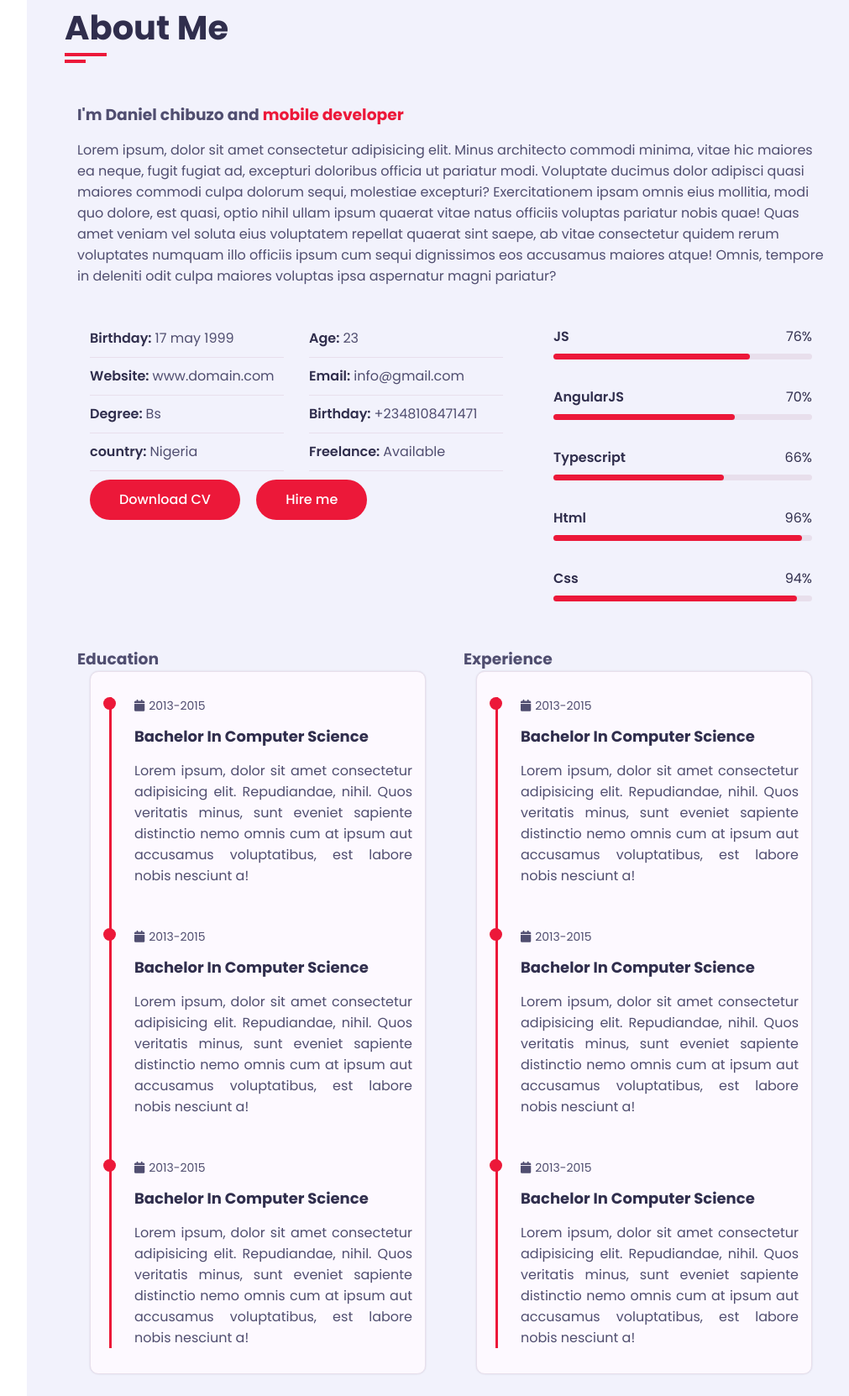
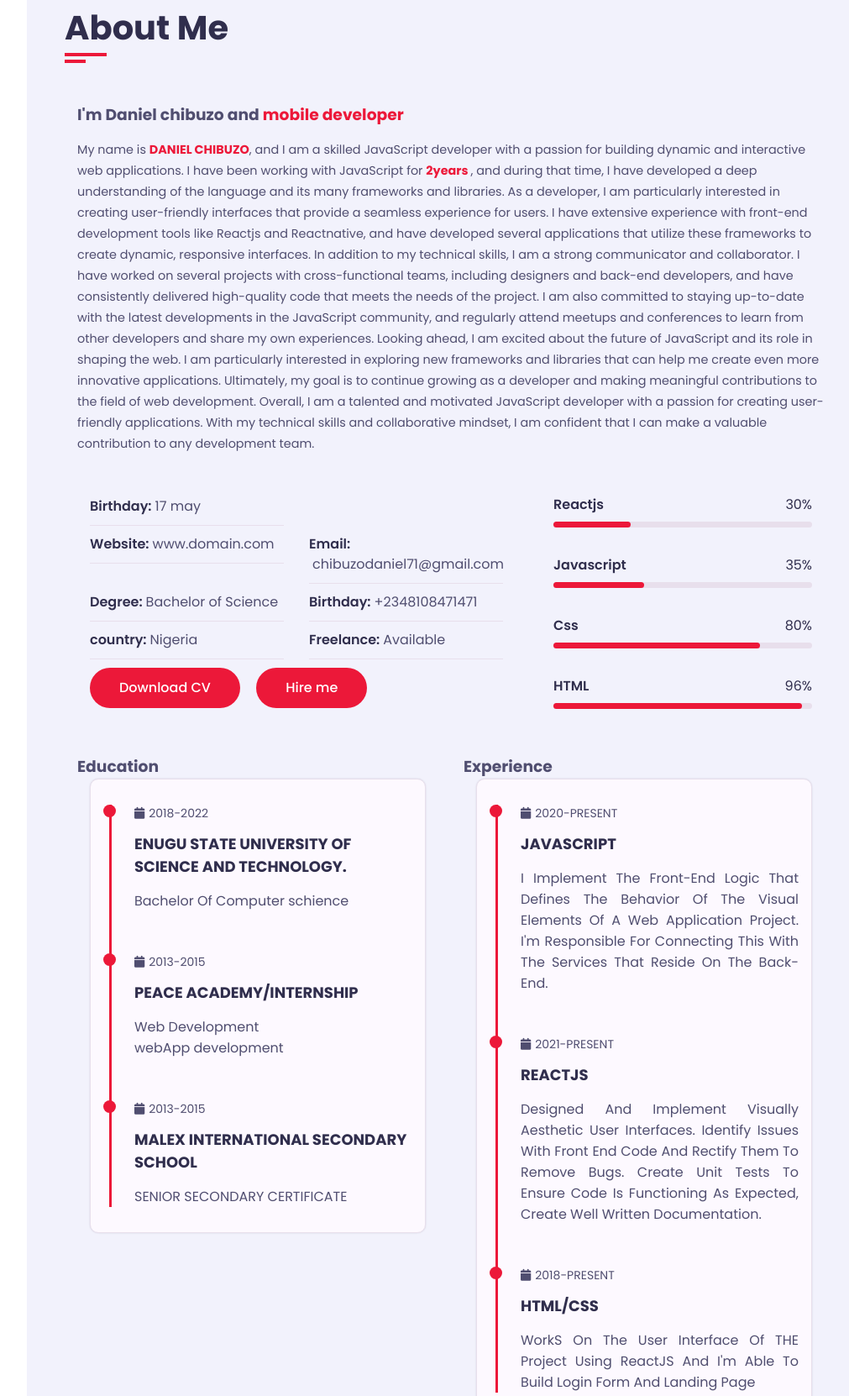
Before and after one commit to chibuzodaniel/myportfolio, a plain HTML site: page index.html in a window 1280 px wide. Shown: the part 857-2519 px from the top of the page at 84% size, without its empty margins (238-1249 px from the left). Drawn offline with nearby package versions, Linux system fonts and the light colour scheme; a web font is replaced by a local one.

Commit message:
update commit

```diff
--- a/Js/script.js
+++ b/Js/script.js
@@ -2,10 +2,9 @@
 var typed = new Typed(".typing", {
   strings: [
     "",
-    "Google developer",
-    "Android developer",
-    "Angular Developer",
-    "Web Designer",
+    "WEB DEVELOPER",
+    "JAVASCRIPT DEVEOPER",
+    "REACTJS DEVELOPER",
   ],
   typeSpeed: 100,
   backspeed: 60,
--- a/css/style.css
+++ b/css/style.css
@@ -314,8 +314,12 @@ ul {
 .about .about-content .about-text h3 span {
   color: var(--skin-color);
 }
+span{
+  color: var(--skin-color);
+  font-weight: 700;
+}
 .about .about-content .about-text p {
-  font-size: 16px;
+  font-size: 0.9rem;
   line-height: 25px;
   color: var(--text-black-700);
 }
@@ -368,6 +372,7 @@ ul {
   font-size: 16px;
   color: var(--text-black-900);
   text-transform: capitalize;
+  /* background-color: red; */
 }
 .about .about-content .skills .skill-item .progress {
   background-color: var(--bg-back-50);
@@ -474,7 +479,7 @@ ul {
   font-weight: 700;
   font-size: 18px;
   margin-bottom: 15px;
-  text-transform: capitalize;
+  text-transform: uppercase;
   color: var(--text-black-900);
 }
 .about .about-content .timeline .timeline-text {
@@ -482,6 +487,7 @@ ul {
   font-size: 16px;
   text-align: justify;
   color: var(--text-black-700);
+
 }
 
 /* service */
--- a/index.html
+++ b/index.html
@@ -92,11 +92,11 @@
                   Hello, my name is <span class="name">chibuzo Daniel</span>
                 </h3>
                 <h3 class="my-profession">
-                  I'm <span class="typing">mobile developer </span>
+                  I'M A <span class="typing">javascript developer </span>
                 </h3>
                 <p>
-                  I'm a mobile Developer with extensive experience for over
-                  3years. my expertise is to create Google's Android/Web Apps
+                   with extensive experience for like
+                  3years. my expertise is to create Android/Web Apps
                   and many more...
                 </p>
                 <a href="#contact" class="btn hire-me">Hire me</a>
@@ -124,19 +124,12 @@
                       I'm Daniel chibuzo and <span>mobile developer</span>
                     </h3>
                     <p>
-                      Lorem ipsum, dolor sit amet consectetur adipisicing elit.
-                      Minus architecto commodi minima, vitae hic maiores ea
-                      neque, fugit fugiat ad, excepturi doloribus officia ut
-                      pariatur modi. Voluptate ducimus dolor adipisci quasi
-                      maiores commodi culpa dolorum sequi, molestiae excepturi?
-                      Exercitationem ipsam omnis eius mollitia, modi quo dolore,
-                      est quasi, optio nihil ullam ipsum quaerat vitae natus
-                      officiis voluptas pariatur nobis quae! Quas amet veniam
-                      vel soluta eius voluptatem repellat quaerat sint saepe, ab
-                      vitae consectetur quidem rerum voluptates numquam illo
-                      officiis ipsum cum sequi dignissimos eos accusamus maiores
-                      atque! Omnis, tempore in deleniti odit culpa maiores
-                      voluptas ipsa aspernatur magni pariatur?
+                      My name is <span>DANIEL CHIBUZO</span>, and I am a skilled JavaScript developer with a passion for building dynamic and interactive web applications. I have been working with JavaScript for <span> 2years </span>, and during that time, I have developed a deep understanding of the language and its many frameworks and libraries.
+                      As a developer, I am particularly interested in creating user-friendly interfaces that provide a seamless experience for users. I have extensive experience with front-end development tools like Reactjs and Reactnative, and have developed several applications that utilize these frameworks to create dynamic, responsive interfaces.
+                      In addition to my technical skills, I am a strong communicator and collaborator. I have worked on several projects with cross-functional teams, including designers and back-end developers, and have consistently delivered high-quality code that meets the needs of the project. I am also committed to staying up-to-date with the latest developments in the JavaScript community, and regularly attend meetups and conferences to learn from other developers and share my own experiences.
+                      Looking ahead, I am excited about the future of JavaScript and its role in shaping the web. I am particularly interested in exploring new frameworks and libraries that can help me create even more innovative applications. Ultimately, my goal is to continue growing as a developer and making meaningful contributions to the field of web development.
+                      Overall, I am a talented and motivated JavaScript developer with a passion for creating user-friendly applications. With my technical skills and collaborative mindset, I am confident that I can make a valuable contribution to any development team.
+
                     </p>
                   </div>
                 </div>
@@ -144,19 +137,19 @@
                   <div class="personal-info padd-15">
                     <div class="row">
                       <div class="info-item padd-15">
-                        <p>Birthday:<span> 17 may 1999</span></p>
+                        <p>Birthday:<span> 17 may </span></p>
                       </div>
                       <div class="info-item padd-15">
-                        <p>Age:<span> 23</span></p>
+                        <!-- <p>Age:<span> 23</span></p> -->
                       </div>
                       <div class="info-item padd-15">
                         <p>Website:<span> www.domain.com</span></p>
                       </div>
                       <div class="info-item padd-15">
-                        <p>Email:<span> info@gmail.com</span></p>
+                        <p>Email:<span> chibuzodaniel71@gmail.com</span></p>
                       </div>
                       <div class="info-item padd-15">
-                        <p>Degree:<span> Bs</span></p>
+                        <p>Degree:<span> Bachelor of Science</span></p>
                       </div>
                       <div class="info-item padd-15">
                         <p>Birthday:<span> +2348108471471</span></p>
@@ -178,40 +171,40 @@
                   <div class="skills padd-15">
                     <div class="row">
                       <div class="skill-item padd-15">
-                        <h5>JS</h5>
+                        <h5>Reactjs</h5>
                         <div class="progress">
-                          <div class="progress-in" style="width: 76%"></div>
-                          <div class="skill-percent">76%</div>
+                          <div class="progress-in" style="width: 30%"></div>
+                          <div class="skill-percent">30%</div>
                         </div>
                       </div>
                       <div class="skill-item padd-15">
-                        <h5>AngularJS</h5>
+                        <h5>Javascript</h5>
                         <div class="progress">
-                          <div class="progress-in" style="width: 70%"></div>
-                          <div class="skill-percent">70%</div>
+                          <div class="progress-in" style="width: 35%"></div>
+                          <div class="skill-percent">35%</div>
                         </div>
                       </div>
                       <div class="skill-item padd-15">
-                        <h5>Typescript</h5>
+                        <h5>Css</h5>
                         <div class="progress">
-                          <div class="progress-in" style="width: 66%"></div>
-                          <div class="skill-percent">66%</div>
+                          <div class="progress-in" style="width: 80%"></div>
+                          <div class="skill-percent">80%</div>
                         </div>
                       </div>
                       <div class="skill-item padd-15">
-                        <h5>html</h5>
+                        <h5>HTML</h5>
                         <div class="progress">
                           <div class="progress-in" style="width: 96%"></div>
                           <div class="skill-percent">96%</div>
                         </div>
                       </div>
-                      <div class="skill-item padd-15">
+                      <!-- <div class="skill-item padd-15">
                         <h5>css</h5>
                         <div class="progress">
                           <div class="progress-in" style="width: 94%"></div>
                           <div class="skill-percent">94%</div>
                         </div>
-                      </div>
+                      </div> -->
                     </div>
                   </div>
                 </div>
@@ -225,17 +218,13 @@
                           <div class="timeline-item">
                             <div class="circle-dot"></div>
                             <h3 class="timeline-date">
-                              <i class="fa fa-calendar"></i>2013-2015
+                              <i class="fa fa-calendar"></i>2018-2022
                             </h3>
                             <h4 class="timeline-title">
-                              bachelor in computer science
+                              Enugu State University of Science and Technology.
                             </h4>
                             <p class="timeline-text">
-                              Lorem ipsum, dolor sit amet consectetur
-                              adipisicing elit. Repudiandae, nihil. Quos
-                              veritatis minus, sunt eveniet sapiente distinctio
-                              nemo omnis cum at ipsum aut accusamus
-                              voluptatibus, est labore nobis nesciunt a!
+                             Bachelor Of Computer schience
                             </p>
                           </div>
                           <div class="timeline-item">
@@ -244,14 +233,11 @@
                               <i class="fa fa-calendar"></i>2013-2015
                             </h3>
                             <h4 class="timeline-title">
-                              bachelor in computer science
+                             PEACE ACADEMY/INTERNSHIP
                             </h4>
                             <p class="timeline-text">
-                              Lorem ipsum, dolor sit amet consectetur
-                              adipisicing elit. Repudiandae, nihil. Quos
-                              veritatis minus, sunt eveniet sapiente distinctio
-                              nemo omnis cum at ipsum aut accusamus
-                              voluptatibus, est labore nobis nesciunt a!
+                              Web Development<br>
+                              webApp development
                             </p>
                           </div>
                           <div class="timeline-item">
@@ -260,14 +246,10 @@
                               <i class="fa fa-calendar"></i>2013-2015
                             </h3>
                             <h4 class="timeline-title">
-                              bachelor in computer science
+                              MALEX INTERNATIONAL SECONDARY SCHOOL
                             </h4>
                             <p class="timeline-text">
-                              Lorem ipsum, dolor sit amet consectetur
-                              adipisicing elit. Repudiandae, nihil. Quos
-                              veritatis minus, sunt eveniet sapiente distinctio
-                              nemo omnis cum at ipsum aut accusamus
-                              voluptatibus, est labore nobis nesciunt a!
+                             SENIOR SECONDARY CERTIFICATE
                             </p>
                           </div>
                         </div>
@@ -283,49 +265,47 @@
                           <div class="timeline-item">
                             <div class="circle-dot"></div>
                             <h3 class="timeline-date">
-                              <i class="fa fa-calendar"></i>2013-2015
+                              <i class="fa fa-calendar"></i>2020-PRESENT
                             </h3>
                             <h4 class="timeline-title">
-                              bachelor in computer science
+                              javascript
                             </h4>
                             <p class="timeline-text">
-                              Lorem ipsum, dolor sit amet consectetur
-                              adipisicing elit. Repudiandae, nihil. Quos
-                              veritatis minus, sunt eveniet sapiente distinctio
-                              nemo omnis cum at ipsum aut accusamus
-                              voluptatibus, est labore nobis nesciunt a!
+                              I Implement The Front-End
+                               Logic That Defines The Behavior Of The Visual Elements
+                               Of A Web Application Project.
+                               I'm Responsible For Connecting This With
+                                 The Services That Reside On The Back-End.
+                          </div>
+                          <div class="timeline-item">
+                            <div class="circle-dot"></div>
+                            <h3 class="timeline-date">
+                              <i class="fa fa-calendar"></i>2021-PRESENT
+                            </h3>
+                            <h4 class="timeline-title">
+                              Reactjs
+                            </h4>
+                            <p class="timeline-text">
+
+                                Designed And Implement Visually Aesthetic
+                               User Interfaces. Identify Issues With Front
+                                End Code And Rectify Them To Remove Bugs.
+                                Create Unit Tests To Ensure Code Is Functioning As Expected,
+                                 Create Well Written Documentation.
                             </p>
                           </div>
                           <div class="timeline-item">
                             <div class="circle-dot"></div>
                             <h3 class="timeline-date">
-                              <i class="fa fa-calendar"></i>2013-2015
+                              <i class="fa fa-calendar"></i>2018-PRESENT
                             </h3>
                             <h4 class="timeline-title">
-                              bachelor in computer science
+                              HTML/CSS
                             </h4>
                             <p class="timeline-text">
-                              Lorem ipsum, dolor sit amet consectetur
-                              adipisicing elit. Repudiandae, nihil. Quos
-                              veritatis minus, sunt eveniet sapiente distinctio
-                              nemo omnis cum at ipsum aut accusamus
-                              voluptatibus, est labore nobis nesciunt a!
-                            </p>
-                          </div>
-                          <div class="timeline-item">
-                            <div class="circle-dot"></div>
-                            <h3 class="timeline-date">
-                              <i class="fa fa-calendar"></i>2013-2015
-                            </h3>
-                            <h4 class="timeline-title">
-                              bachelor in computer science
-                            </h4>
-                            <p class="timeline-text">
-                              Lorem ipsum, dolor sit amet consectetur
-                              adipisicing elit. Repudiandae, nihil. Quos
-                              veritatis minus, sunt eveniet sapiente distinctio
-                              nemo omnis cum at ipsum aut accusamus
-                              voluptatibus, est labore nobis nesciunt a!
+                              WorkS On The User Interface Of THE Project
+                               Using ReactJS And I'm  Able To Build Login
+                                Form And Landing Page
                             </p>
                           </div>
                         </div>
@@ -351,12 +331,11 @@
               <div class="service-item padd-15">
                 <div class="service-item-inner">
                   <div class="icon">
-                    <i class="fa fa-mobile-alt"></i>
+                    <i class="fa fa-laptop-code"></i>
                   </div>
-                  <h4>mobile development</h4>
+                  <h4>Web development</h4>
                   <p>
-                    Lorem ipsum dolor sit amet consectetur, adipisicing elit.
-                    Quis dolor repellendus quas. Odit, perferendis.
+                   I specialise on  designing and developing websites and web applications. .
                   </p>
                 </div>
               </div>
@@ -365,12 +344,11 @@
               <div class="service-item padd-15">
                 <div class="service-item-inner">
                   <div class="icon">
-                    <i class="fa fa-laptop-code"></i>
+                    <i class="fa fa-mobile-alt"></i>
                   </div>
                   <h4>mobile development</h4>
                   <p>
-                    Lorem ipsum dolor sit amet consectetur, adipisicing elit.
-                    Quis dolor repellendus quas. Odit, perferendis.
+                   I'm responsible for designing and developing mobile applications for smartphones, tablets, and other mobile devices.
                   </p>
                 </div>
               </div>
@@ -381,10 +359,9 @@
                   <div class="icon">
                     <i class="fa fa-palette"></i>
                   </div>
-                  <h4>mobile development</h4>
+                  <h4>UI/UX Designer</h4>
                   <p>
-                    Lorem ipsum dolor sit amet consectetur, adipisicing elit.
-                    Quis dolor repellendus quas. Odit, perferendis.
+                    I create and design the user interface and user experience of digital products such as websites, mobile applications, software, and other digital platforms.
                   </p>
                 </div>
               </div>
@@ -395,10 +372,9 @@
                   <div class="icon">
                     <i class="fa fa-code"></i>
                   </div>
-                  <h4>mobile development</h4>
+                  <h4>Debugger</h4>
                   <p>
-                    Lorem ipsum dolor sit amet consectetur adipisicing elit.
-                    Aut, labore! Sunt aperiam excepturi est!
+                   I identify and resolve errors or bugs in computer software by analyzing the code and the program's behavior to determine the source of the problem.
                   </p>
                 </div>
               </div>
@@ -423,10 +399,9 @@
                   <div class="icon">
                     <i class="fa fa-bullhorn"></i>
                   </div>
-                  <h4>mobile development</h4>
+                  <h4>Advertiser</h4>
                   <p>
-                    Lorem ipsum, dolor sit amet consectetur adipisicing elit.
-                    Commodi nobis tempora minus nostrum sequi!
+                    I create and execute advertising campaigns that promote a product, service, or brand. They work with clients to identify target audiences, develop advertising strategies, and create compelling advertising messages that resonate with consumers.
                   </p>
                 </div>
               </div>
@@ -453,7 +428,7 @@
               <div class="portfolio-item padd-15">
                 <div class="portfolio-item-inner shadow-dark">
                   <div class="portfolio-img">
-                    <img src="./assets/project1.jpg" alt="" />
+                    <img src="./assets/project1.png" alt="" />
                   </div>
                 </div>
               </div>
@@ -467,7 +442,7 @@
               <div class="portfolio-item padd-15">
                 <div class="portfolio-item-inner shadow-dark">
                   <div class="portfolio-img">
-                    <img src="./assets/project3.jpg" alt="" />
+                    <img src="./assets/project3.png" alt="" />
                   </div>
                 </div>
               </div>
@@ -481,14 +456,14 @@
               <div class="portfolio-item padd-15">
                 <div class="portfolio-item-inner shadow-dark">
                   <div class="portfolio-img">
-                    <img src="./assets/project5.jpg" alt="" />
+                    <img src="./assets/project5.png" alt="" />
                   </div>
                 </div>
               </div>
               <div class="portfolio-item padd-15">
                 <div class="portfolio-item-inner shadow-dark">
                   <div class="portfolio-img">
-                    <img src="./assets/project4.png" alt="" />
+                    <img src="./assets/project6.jpeg" alt="" />
                   </div>
                 </div>
               </div>
```
Also changed, not shown: assets/project1.png (added), assets/project2.png, assets/project3.jpg (deleted), assets/project3.png (added), assets/project4.png, assets/project5.jpg (deleted), assets/project5.png (added), assets/project6.jpeg (added), assets/project6.jpg (deleted).
